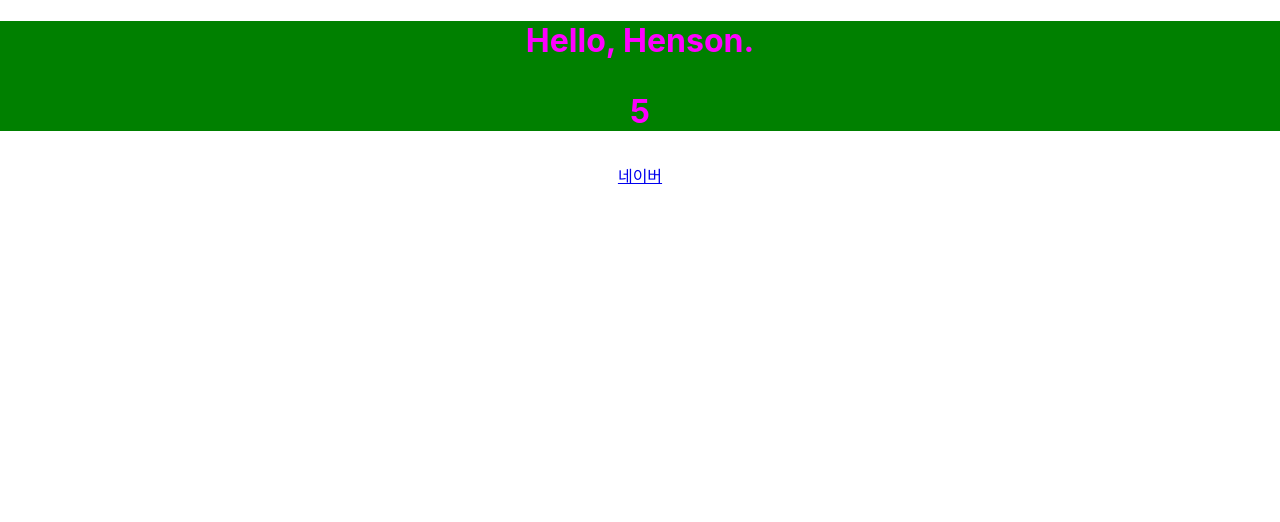
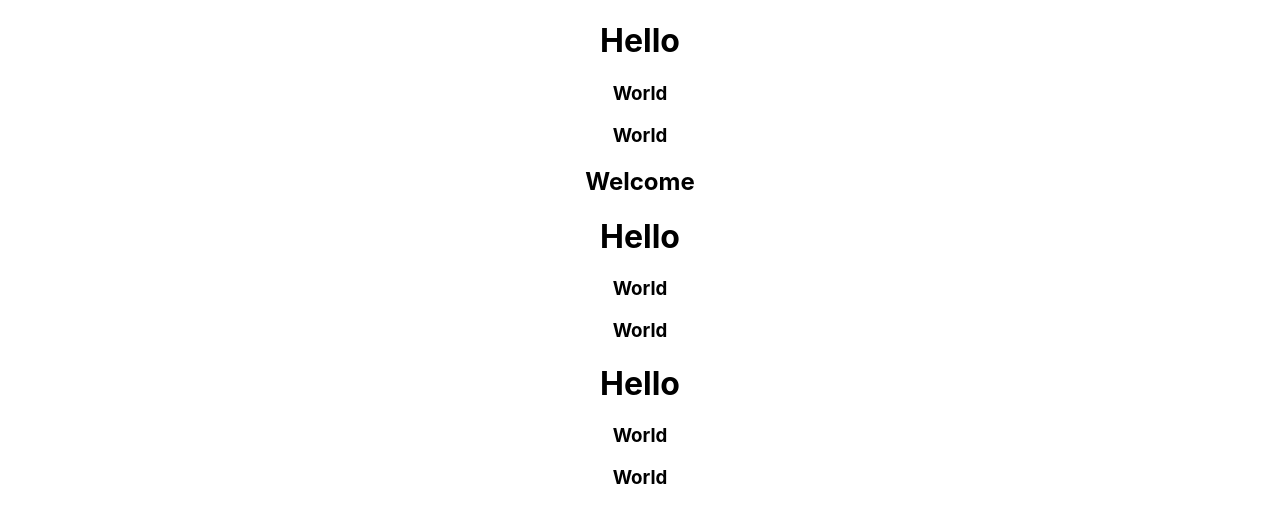
Before and after one commit to leehenson/React_study, a JavaScript app in the folder react_cource/voca/: page / in a window 1280 px wide. Shown: the top 522 px of the page. Built offline with nearby package versions, Linux system fonts and the light colour scheme; the HTML template or start-up script is replaced by a standard one.

Commit message:
03. 첫 컴포넌트 만들기

```diff
--- a/react_cource/voca/src/App.js
+++ b/react_cource/voca/src/App.js
@@ -1,22 +1,14 @@
 import './App.css';
+import Hello from './component/Hello';
+import Welcome from './component/Welcome';
 
 function App() {
-  const name = 'Henson';
-  const naver = {
-    name: '네이버',
-    url: 'https://naver.com',
-  };
   return (
     <div className="App">
-      <h1
-        style={{
-          color: '#f0f',
-          backgroundColor: 'green',
-        }}
-      >
-        Hello, {name}.<p>{2 + 3}</p>
-      </h1>
-      <a href={naver.url}>{naver.name}</a>
+      <Hello />
+      <Welcome />
+      <Hello />
+      <Hello />
     </div>
   );
 }
--- /dev/null
+++ b/react_cource/voca/src/component/Hello.js
@@ -0,0 +1,11 @@
+import World from './World';
+
+export default function Hello() {
+  return (
+    <div>
+      <h1>Hello</h1>
+      <World />
+      <World />
+    </div>
+  );
+}
--- /dev/null
+++ b/react_cource/voca/src/component/Welcome.js
@@ -0,0 +1,3 @@
+export default function Welcome() {
+  return <h2>Welcome</h2>;
+}
--- /dev/null
+++ b/react_cource/voca/src/component/World.js
@@ -0,0 +1,3 @@
+export default function World() {
+  return <h3>World</h3>;
+}
```
Also changed, not shown: 1 other file (tests, documents, lock files or other folders).
